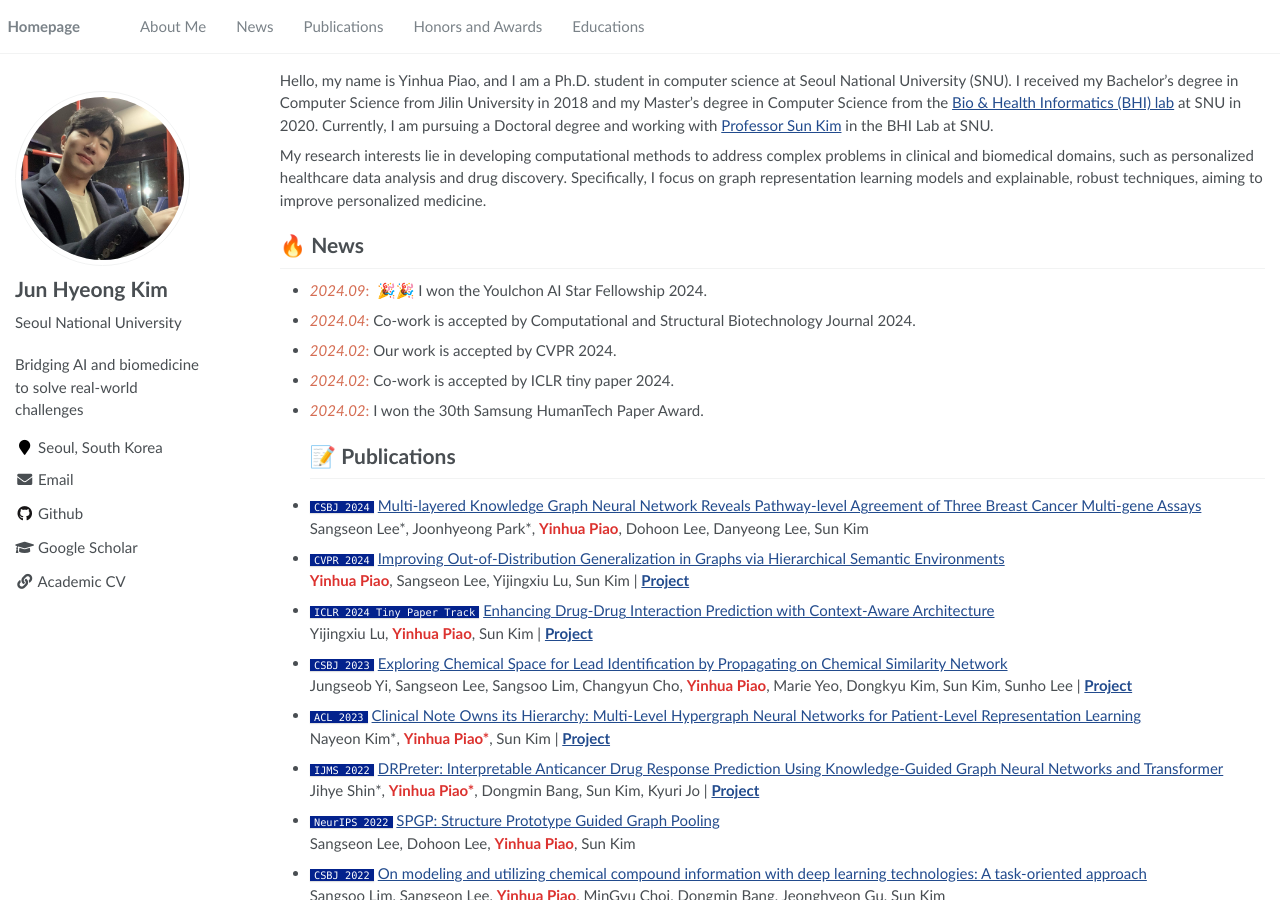
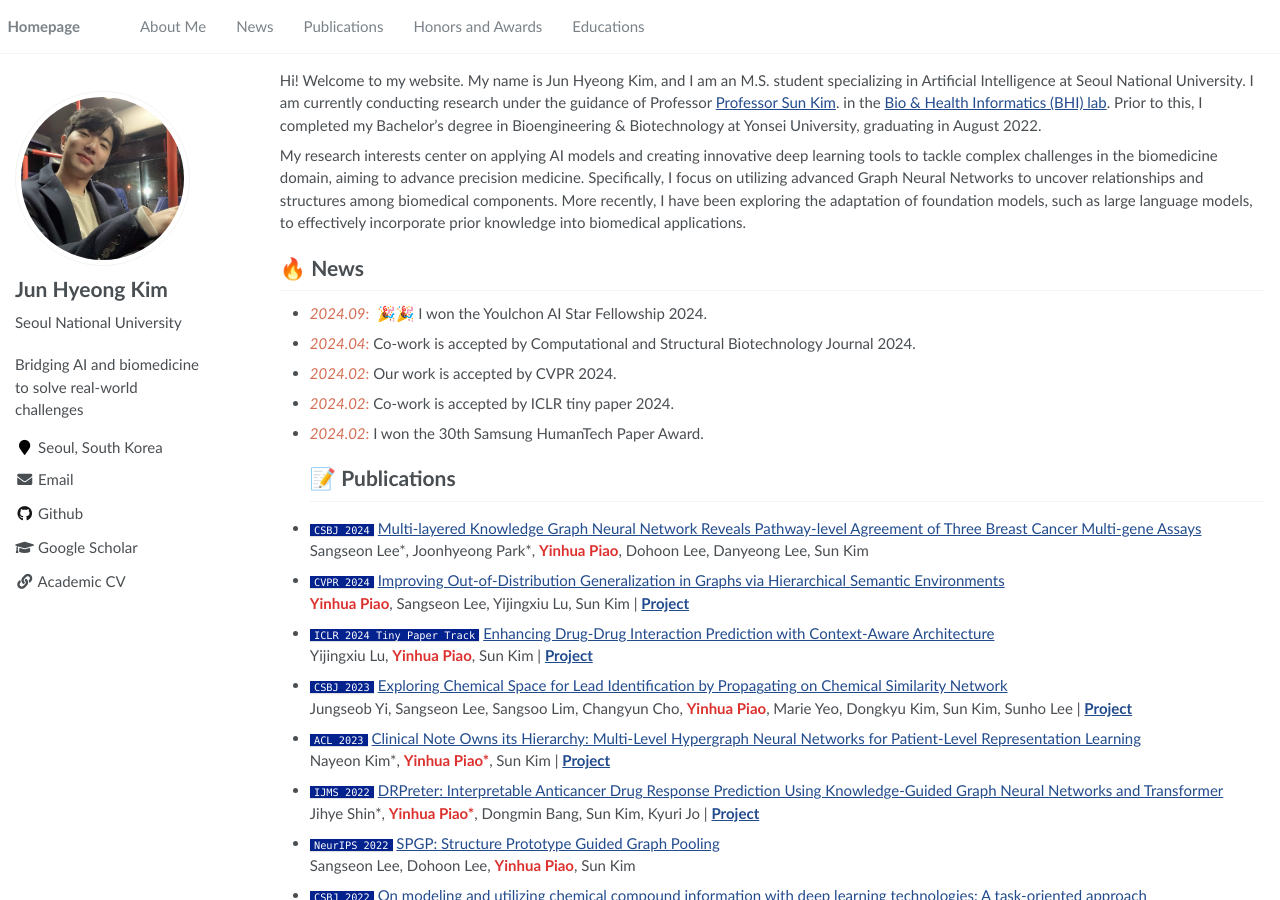
Before and after one commit to Jun-Hyeong-Kim/Jun-Hyeong-Kim.github.io, a Jekyll site: the page built from _pages/about.md, in a window 1280 px wide and 900 px high. Built offline with Jekyll 4.4.1, drawn with Linux system fonts in a browser that asks for light colours.

Commit message:
Update about.md

```diff
--- a/_pages/about.md
+++ b/_pages/about.md
@@ -10,9 +10,9 @@ redirect_from:
 
 
 <span class='anchor' id='about-me'></span>
-Hello, my name is Yinhua Piao, and I am a Ph.D. student in computer science at Seoul National University (SNU). I received my Bachelor’s degree in Computer Science from Jilin University in 2018 and my Master’s degree in Computer Science from the [Bio & Health Informatics (BHI) lab](https://bhi-kimlab.github.io/) at SNU in 2020. Currently, I am pursuing a Doctoral degree and working with [Professor Sun Kim](https://bhi-kimlab.github.io/members/sun_kim.html) in the BHI Lab at SNU.
+Hi! Welcome to my website. My name is Jun Hyeong Kim, and I am an M.S. student specializing in Artificial Intelligence at Seoul National University. I am currently conducting research under the guidance of Professor [Professor Sun Kim](https://scholar.google.co.kr/citations?user=lI_oWS8AAAAJ&hl=en). in the [Bio & Health Informatics (BHI) lab](https://bhi-kimlab.github.io/). Prior to this, I completed my Bachelor’s degree in Bioengineering & Biotechnology at Yonsei University, graduating in August 2022.
 
-My research interests lie in developing computational methods to address complex problems in clinical and biomedical domains, such as personalized healthcare data analysis and drug discovery. Specifically, I focus on graph representation learning models and explainable, robust techniques, aiming to improve personalized medicine.
+My research interests center on applying AI models and creating innovative deep learning tools to tackle complex challenges in the biomedicine domain, aiming to advance precision medicine. Specifically, I focus on utilizing advanced Graph Neural Networks to uncover relationships and structures among biomedical components. More recently, I have been exploring the adaptation of foundation models, such as large language models, to effectively incorporate prior knowledge into biomedical applications.
 
 <!-- My research interest includes neural machine translation and computer vision. I have published more than 100 papers at the top international AI conferences with total <a href='https://scholar.google.com/citations?user=mQEG6VcAAAAJ'>google scholar citations <strong><span id='total_cit'>??+</span></strong></a> (You can also use google scholar badge <a href='https://scholar.google.com/citations?user=mQEG6VcAAAAJ'><img src="https://img.shields.io/endpoint?url={{ url | url_encode }}&logo=Google%20Scholar&labelColor=f6f6f6&color=9cf&style=flat&label=citations"></a>). -->
 
```
